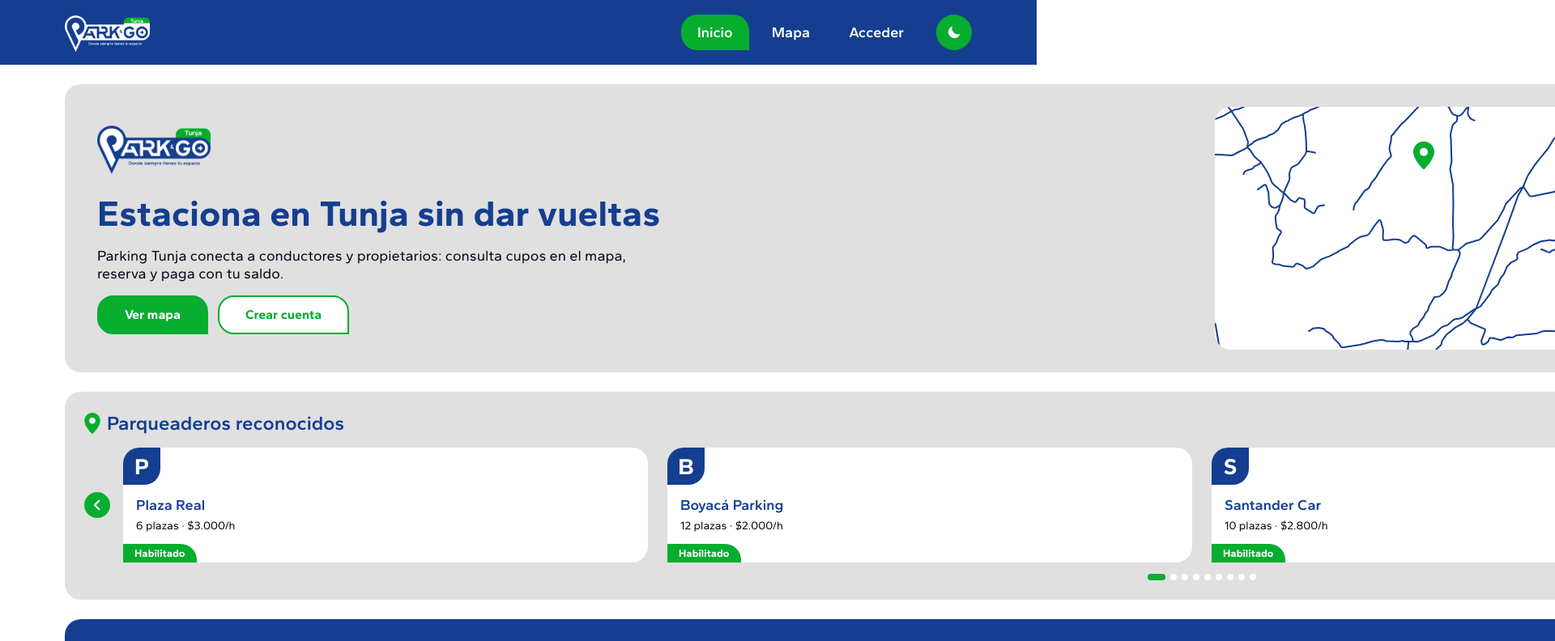
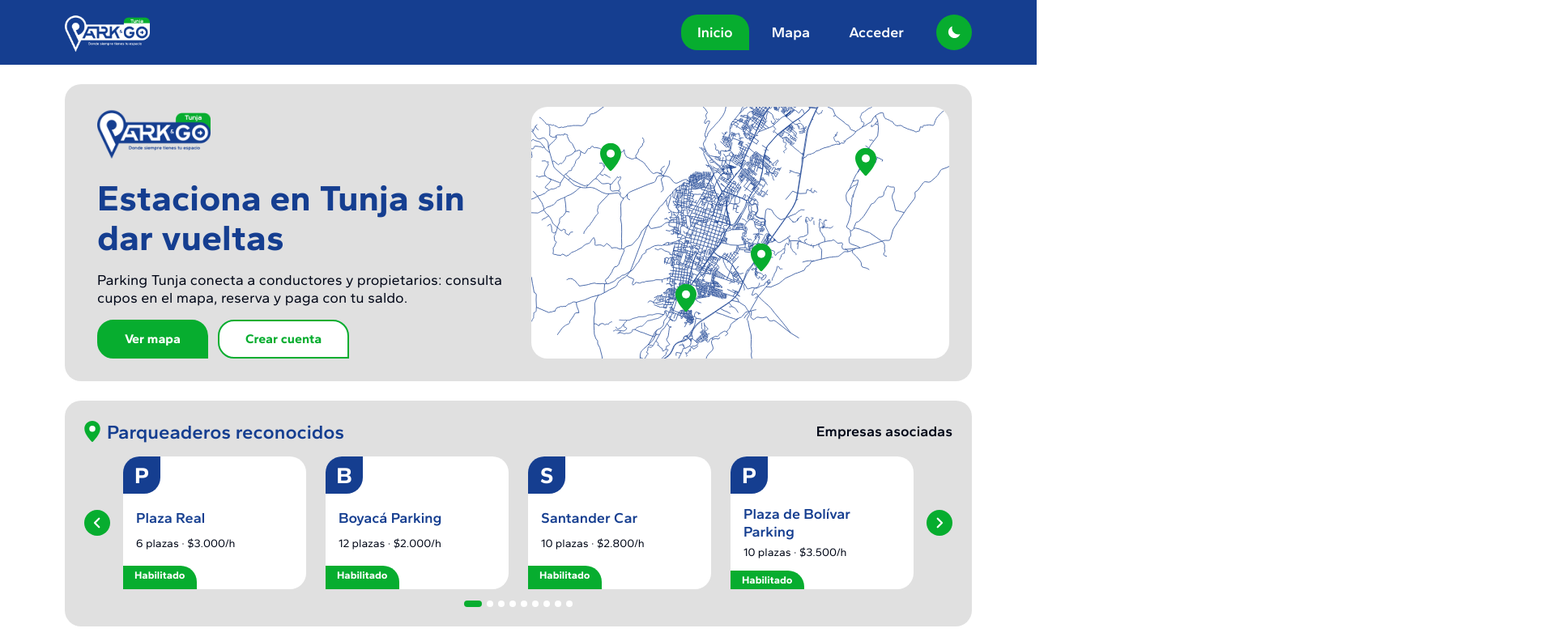
Before and after one commit to samuel0806rm/formula1-university, a React (Vite) app: page / in a window 1280 px wide. Shown: the top 792 px of the page at 81% size, 1920 px wide, since content can reach past the window. Built offline with nearby package versions, Linux system fonts and the light colour scheme.

Commit message:
Inicio: evitar que el carrusel ensanche la página
Co-Authored-By: Claude Sonnet 5.5 <noreply@anthropic.com>
Claude-Session: https://claude.ai/code/session_0141RVFNGzsykWUCQh8Xx2dv

```diff
--- a/src/pages/Home.module.css
+++ b/src/pages/Home.module.css
@@ -1,6 +1,7 @@
 .home {
   padding: 24px var(--margen);
   display: grid;
+  grid-template-columns: minmax(0, 1fr);
   gap: 24px;
 }
 
@@ -249,4 +250,5 @@
 
 .carrusel {
   position: relative;
+  min-width: 0;
 }
```
